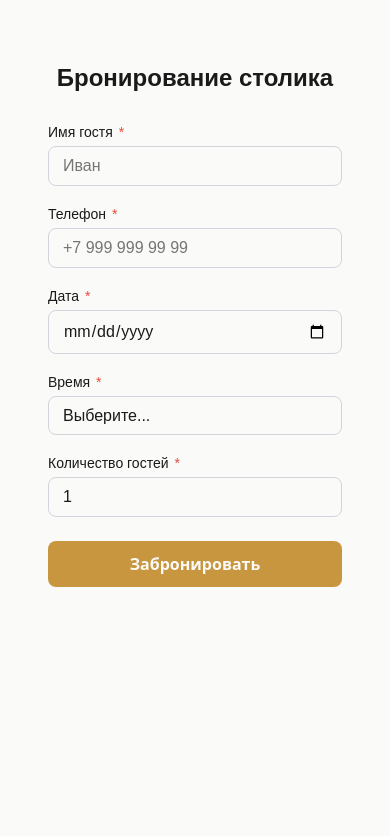
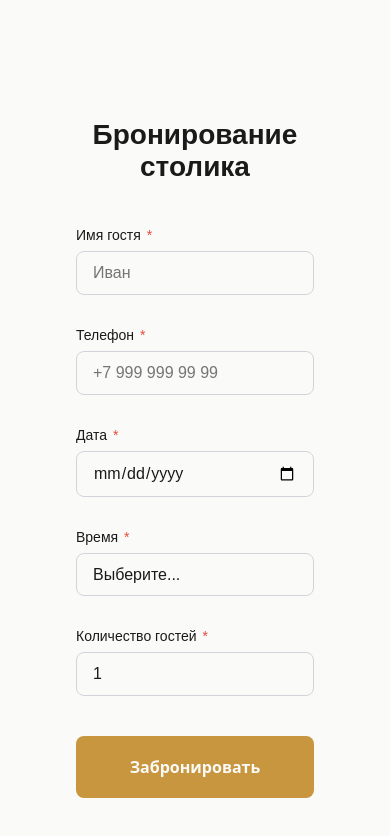
Before and after one commit to Gpshfrd/online-booking, a Next.js app: page / in a window 390 px wide. Shown: the top 836 px of the page. Built offline with nearby package versions, Linux system fonts and the light colour scheme.

Commit message:
feat: add spacing and typography variables

```diff
--- a/src/components/BookingForm/BookingForm.module.scss
+++ b/src/components/BookingForm/BookingForm.module.scss
@@ -1,49 +1,48 @@
 @use '../../styles/variables' as *;
 
 .form {
-    margin: 0 auto;
     background: $background;
-    padding: 2rem;
+    padding: $spacing-4xl;
     width: 100%;
-    max-width: 480px;
+    max-width: $container-max-width;
     box-sizing: border-box;
 }
 
 .title {
-    font-size: 1.75rem;
-    font-weight: 600;
+    font-size: $font-size-2xl;
+    font-weight: $font-weight-semibold;
     color: $primary;
     text-align: center;
-    margin-bottom: 2rem;
+    margin-bottom: $spacing-4xl;
 }
 
 .fields {
     display: flex;
     flex-direction: column;
-    gap: 1.25rem
+    gap: $spacing-2xl;
 }
 
 .fieldGroup {
     display: flex;
     flex-direction: column;
-    gap: 0.375rem;
+    gap: $spacing-sm;
     width: 100%;
     max-width: 100%;
 }
 
 .submitButton {
     width: 100%;
-    padding: 0.75rem;
-    font-size: 1rem;
-    font-weight: 600;
+    padding: $spacing-lg;
+    font-size: $font-size-base;
+    font-weight: $font-weight-semibold;
     color: $background;
     background: $accent;
     border: none;
-    border-radius: 8px;
+    border-radius: $radius-sm;
     cursor: pointer;
     transition: background 0.2s, opacity 0.2s;
-    font-family: system-ui, -apple-system, sans-serif;
-    margin-top: 1.5rem;
+    font-family: $font-family-base;
+    margin-top: $spacing-3xl;
 
     &:hover:not(:disabled) {
         background: $accent;
@@ -57,8 +56,8 @@
 
 .label {
     display: block;
-    font-size: 0.875rem;
-    font-weight: 500;
+    font-size: $font-size-sm;
+    font-weight: $font-weight-medium;
     color: $primary;
 }
 
@@ -70,10 +69,10 @@
 .input {
     width: 100%;
     max-width: 100%;
-    padding: 0.625rem 0.875rem;
-    font-size: 1rem;
+    padding: $spacing-md $spacing-base;
+    font-size: $font-size-base;
     border: 1px solid $light;
-    border-radius: 8px;
+    border-radius: $radius-sm;
     transition: border-color 0.2s, box-shadow 0.2s;
     background: $background;
     color: $primary;
@@ -103,7 +102,7 @@
 .errorText {
     display: block;
     color: $error;
-    font-size: 0.813rem;
+    font-size: $font-size-xs;
     word-wrap: break-word;
     overflow-wrap: break-word;
     white-space: normal;
@@ -112,13 +111,12 @@
     line-height: 1.4;
 }
 
-@media (max-width: 480px) {
+@media (max-width: $breakpoint-mobile) {
     .form {
-        padding: 1.25rem;
-        margin: 0 0.75rem;
+        padding: $spacing-2xl;
     }
 
     .title {
-        font-size: 1.5rem;
+        font-size: $font-size-xl;
     }
 }
--- a/src/components/Confirmation/Confirmation.module.scss
+++ b/src/components/Confirmation/Confirmation.module.scss
@@ -1,58 +1,56 @@
 @use '../../styles/variables' as *;
 
 .confirmation {
-    max-width: 480px;
+    max-width: $container-max-width;
     margin: 0 auto;
-    padding: 2.5rem 2rem;
+    padding: $spacing-3xl $spacing-4xl;
     background: $background;
-    border-radius: 12px;
     text-align: center;
     animation: fadeIn 0.4s ease-out;
 }
 
 .title {
-    font-size: 1.5rem;
-    font-weight: 600;
+    font-size: $font-size-xl;
+    font-weight: $font-weight-semibold;
     color: $primary;
-    margin-bottom: 0.5rem;
+    margin-bottom: $spacing-md;
 }
 
 .details {
     text-align: left;
     background: $background;
-    border-radius: 8px;
-    padding: 1.25rem;
-    margin-bottom: 1.5rem;
+    border-radius: $radius-sm;
+    margin-bottom: $spacing-3xl;
 }
 
 .detailRow {
     display: flex;
     justify-content: space-between;
-    padding: 0.5rem 0;
+    padding: $spacing-sm 0;
 }
 
 .detailLabel {
     color: $accent;
-    font-weight: 500;
+    font-weight: $font-weight-medium;
 }
 
 .detailValue {
     color: $primary;
-    font-weight: 500;
+    font-weight: $font-weight-medium;
 }
 
 .resetButton {
     width: 100%;
-    padding: 0.75rem 2rem;
-    font-size: 1rem;
-    font-weight: 600;
+    padding: $spacing-lg $spacing-4xl;
+    font-size: $font-size-base;
+    font-weight: $font-weight-semibold;
     color: $primary;
     background: $background;
     border: 1px solid $primary;
-    border-radius: 8px;
+    border-radius: $radius-sm;
     cursor: pointer;
     transition: background 0.2s;
-    font-family: system-ui, -apple-system, sans-serif;
+    font-family: $font-family-base;
 
     &:hover {
         color: $background;
@@ -72,23 +70,19 @@
     }
 }
 
-@media (max-width: 480px) {
+@media (max-width: $breakpoint-mobile) {
     .confirmation {
-        padding: 1.5rem 1.25rem;
-        margin: 0 0.75rem;
+        padding: $spacing-3xl $spacing-2xl;
+        margin: 0 $spacing-xl;
     }
 
     .title {
-        font-size: 1.25rem;
-    }
-
-    .details {
-        padding: 0.75rem;
+        font-size: $font-size-xl;
     }
 
     .detailRow {
         flex-direction: column;
         align-items: flex-start;
-        gap: 0.25rem;
+        gap: $spacing-sm;
     }
 }
--- a/src/styles/Home.module.scss
+++ b/src/styles/Home.module.scss
@@ -10,35 +10,36 @@
 .logo {
     max-width: 1200px;
     margin: 0 auto;
-  font-size: 1.5rem;
-  font-weight: 700;
+    font-size: $font-size-xl;
+    font-weight: $font-weight-bold;
     color: $accent;
-  font-family: system-ui, -apple-system, sans-serif;
+    font-family: $font-family-base;
 }
 
 .main {
+    flex: 1;
     display: flex;
     align-items: center;
     justify-content: center;
-  padding: 2rem 1rem;
+    padding: $spacing-4xl $spacing-xl;
 }
 
-@media (max-width: 480px) {
+@media (max-width: $breakpoint-mobile) {
     .header {
-    padding: 1rem;
+        padding: $spacing-xl;
     }
 
     .logo {
-    font-size: 1.25rem;
+        font-size: $font-size-xl;
     }
 
     .main {
-    padding: 1rem 0.5rem;
+        padding: $spacing-xl $spacing-sm;
     }
 }
 
-@media (min-width: 1280px) {
+@media (min-width: $breakpoint-desktop) {
     .main {
-    padding: 3rem;
+        padding: $spacing-4xl;
     }
 }
--- a/src/styles/_variables.scss
+++ b/src/styles/_variables.scss
@@ -1,3 +1,41 @@
+// Шрифты
+$font-family-base: system-ui, -apple-system, BlinkMacSystemFont, 'Segoe UI', Roboto, sans-serif;
+
+$font-size-base: 1rem;
+$font-size-sm: 0.875rem;
+$font-size-xs: 0.813rem;
+$font-size-xl: 1.5rem;
+$font-size-2xl: 1.75rem;
+
+$font-weight-medium: 500;
+$font-weight-semibold: 600;
+$font-weight-bold: 800;
+
+
+// Отступы
+$spacing-sm: 0.5rem;
+$spacing-md: 0.75rem;
+$spacing-base: 1rem;
+$spacing-lg: 1.25rem;
+$spacing-xl: 1.5rem;
+$spacing-2xl: 2rem;
+$spacing-3xl: 2.5rem;
+$spacing-4xl: 2.75rem;
+
+
+// Скругления
+$radius-sm: 8px;
+
+
+// Максимальная ширина контейнера
+$container-max-width: 480px;
+
+
+// Брейкпоинты
+$breakpoint-mobile: 375px;
+$breakpoint-desktop: 1280px;
+
+// Цвета
 $primary: #1A1A1A;
 $accent: #C8963E;
 $light: #d1d5db;
```
Lines whose indentation alone changed are shown as unchanged.
